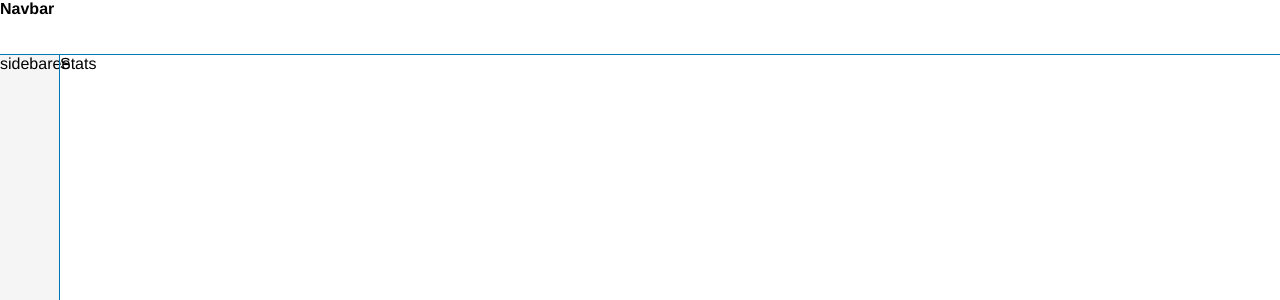
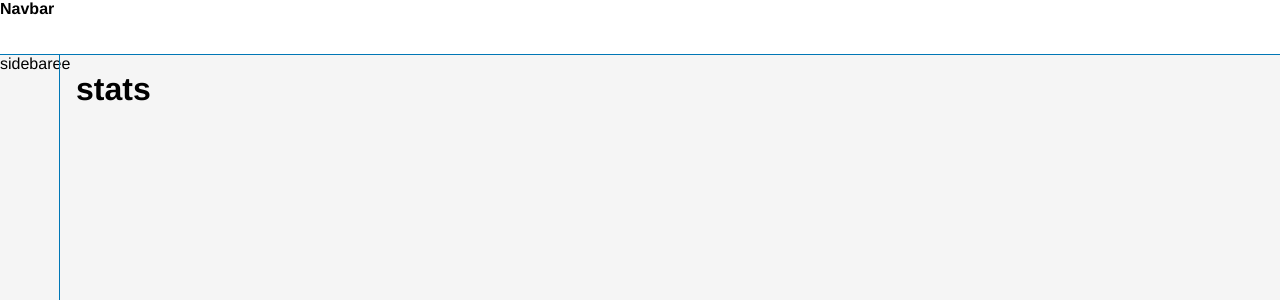
Before and after one commit to FilipAlberski/taskify, a React (Vite) app in the folder client/: page /dashboard/stats in a window 1280 px wide. Shown: the top 300 px of the page. Built offline with nearby package versions, Linux system fonts and the light colour scheme; sample sign-in values are in the browser's storage.

Commit message:
fixing stats

```diff
--- a/client/src/pages/dashboard/stats/Stats.jsx
+++ b/client/src/pages/dashboard/stats/Stats.jsx
@@ -1,7 +1,11 @@
 import React from "react";
-
+import { DashboardMainContainer } from "../../../components/DashboardMain/DashboardMain.styled";
 const Stats = () => {
-    return <div>Stats</div>;
+    return (
+        <DashboardMainContainer>
+            <h1>stats</h1>
+        </DashboardMainContainer>
+    );
 };
 
 export default Stats;
```
